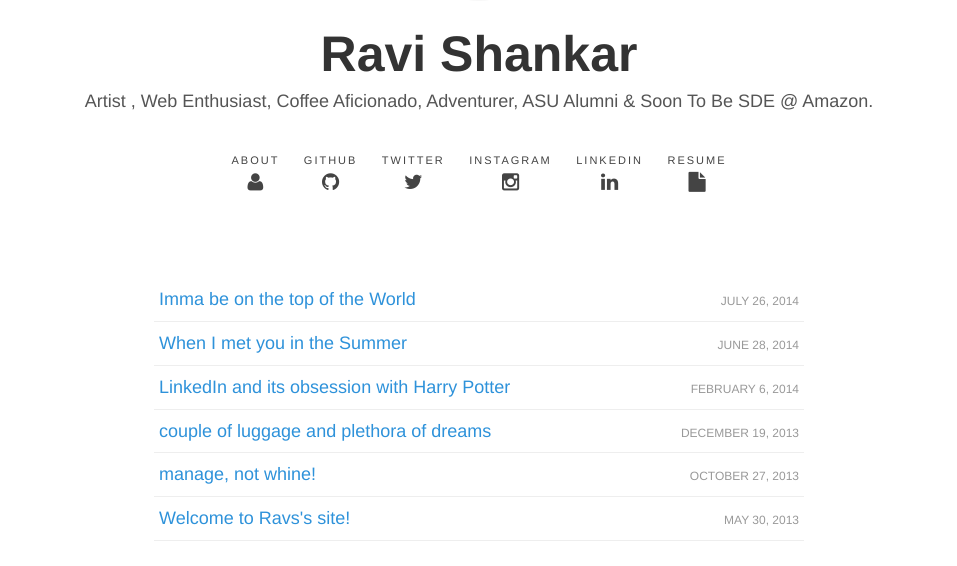
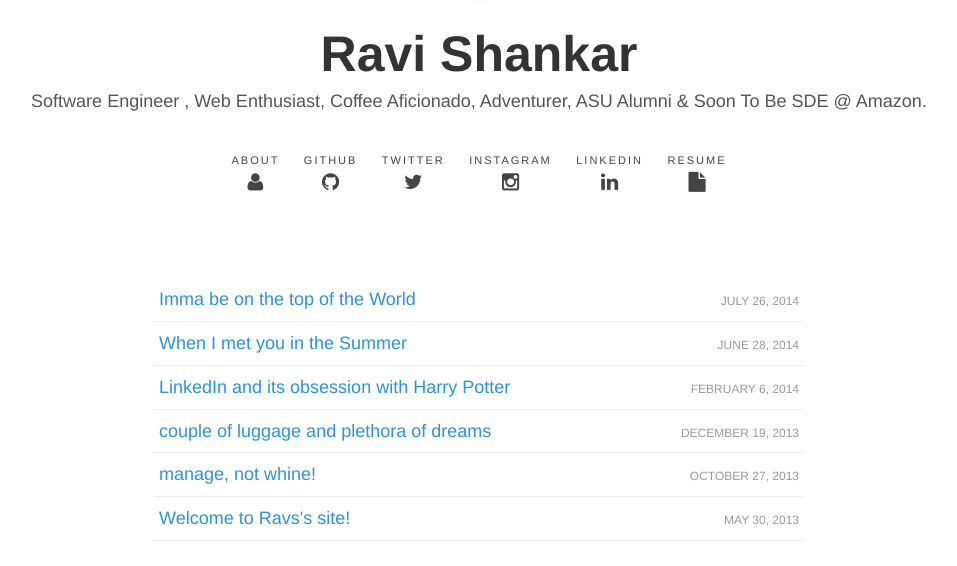
Before and after one commit to ravs/ravs.github.io, a Jekyll site: the page built from index.html, in a window 1280 px wide, cut to the strip 417-983 px from the top of the page. Shown: the whole strip, without its empty margins (161-1118 px from the left). Built offline with Jekyll 4.4.1, drawn with Linux system fonts in a browser that asks for light colours; Markdown is read by kramdown in place of the engine named in the settings.

Commit message:
desc change

```diff
--- a/_config.yml
+++ b/_config.yml
@@ -5,7 +5,7 @@
 url: http://ravs.me
 email: ravishankar.bit@gmail.com
 description: Personal site of Ravi Shankar - aka RAVS
-short_desc: Artist , Web Enthusiast, Coffee Aficionado, Adventurer, ASU Alumni & Soon To Be SDE @ Amazon.
+short_desc: Software Engineer , Web Enthusiast, Coffee Aficionado, Adventurer, ASU Alumni & Soon To Be SDE @ Amazon.
 twitter: ravs24
 github: ravs
 flickr: ravs24
```
